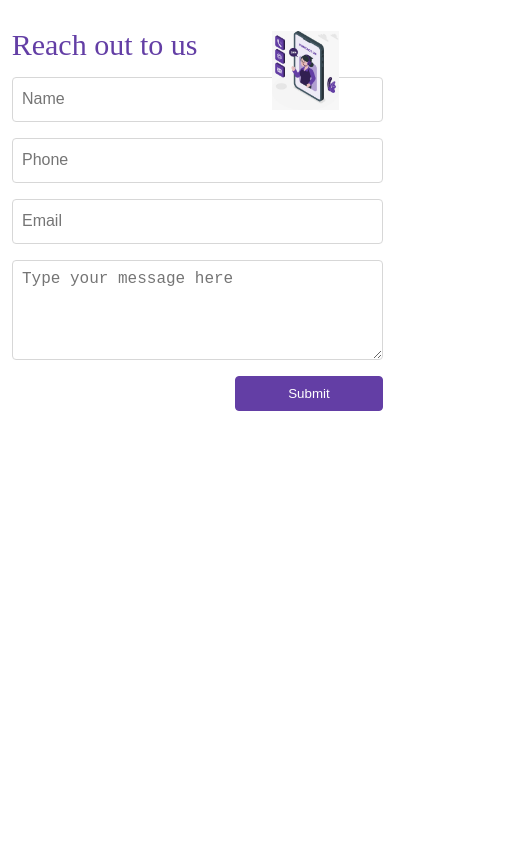
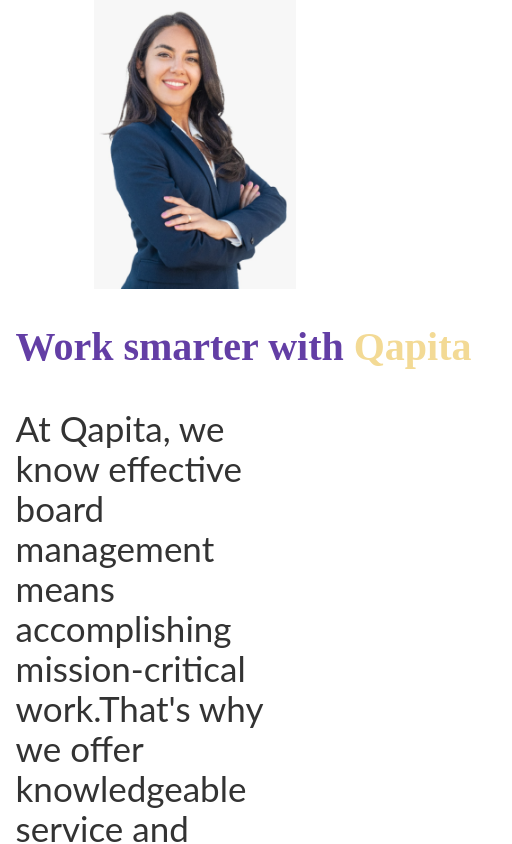
Before and after one commit to ShailajaTripathi/reachOut, a React (Create React App) app: page / in a window 390 px wide. Shown: the top 844 px of the page, 512 px wide, since content can reach past the window. Built offline with nearby package versions, Linux system fonts and the light colour scheme.

Commit message:
work component is  responsive

```diff
--- a/src/App.js
+++ b/src/App.js
@@ -1,11 +1,11 @@
 import './App.css';
-import Reach from './Components/Reach'
+// import Reach from './Components/Reach'
 import Work from './Components/Work'
 function App() {
   return (
     <div className="App">
-     {/* <Work/> */}
-     <Reach/>
+     <Work/>
+     {/* <Reach/> */}
     </div>
   );
 }
--- a/src/Components/Work.jsx
+++ b/src/Components/Work.jsx
@@ -38,7 +38,7 @@ function Work() {
               </p>
             </div>
             {/* second-card */}
-            <div className=" intuitive work-card-item">
+            <div className=" intuitive work-card-item right-card">
               <h1>INTUITIVE</h1>
               <p>
                 No learning curve: If you know one conferencing software, you
@@ -51,7 +51,7 @@ function Work() {
           {/* second card-row */}
           <div className="work-card-row">
             {/* first card */}
-            <div className="work-card-row">
+
               <div className="work-card-item">
                 <h1>FLEXIBLE</h1>
                 <p>
@@ -61,7 +61,7 @@ function Work() {
                 </p>
               </div>
               {/* second-card */}
-              <div className="work-card-item">
+              <div className="work-card-item right-card">
                 <h1>EXPERIENCED</h1>
                 <p>
                   Know that we've always got your back with on-demand resources
@@ -70,7 +70,6 @@ function Work() {
                 </p>
               </div>
             </div>
-          </div>
         </div>
       </div>
     </div>
--- a/src/Components/reach.css
+++ b/src/Components/reach.css
@@ -1,5 +1,3 @@
-
-/* @media (min-width:1025px)  { */
 .reachout-container{
     margin-top:3%;
     display:flex;
@@ -77,6 +75,7 @@ color:white;
     }
 
 } */
+/*-----------------------for tablets--------------------- */
 @media (max-width:950px) {
     /* .reachout-container{
         display: block;
@@ -97,7 +96,10 @@ color:white;
     }
 
 
+
 }
+
+/* --------------------for mobile devices---------------------- */
 @media (min-device-width: 200px)
 and (max-device-width: 700px)  {
     .reachout-container{
--- a/src/Components/work.css
+++ b/src/Components/work.css
@@ -1,30 +1,33 @@
-.workSmarter-container{
+.workSmarter-container {
     /*  */
-    margin-top:3%;
-    display:flex;
+    margin-top: 3%;
+    display: flex;
 
 }
+
 /*  styles of work image section */
-.work-image{
+.work-image {
     /*  */
 
     /* border:5px solid #633EA5; */
-    margin-left:-15%;
+    margin-left: -15%;
     margin-right: -15%;
 }
-.work-image img{
+
+.work-image img {
     /*  */
-    width:40%;
+    width: 40%;
 }
 
 
 /* styles of work-details title */
-.work-section{
+.work-section {
     /*  */
-    width:52%;
-    text-align:left;
+    width: 52%;
+    text-align: left;
 }
-.work-title{
+
+.work-title {
     font-family: 'Roboto Slab';
     font-style: normal;
     font-weight: 700;
@@ -34,13 +37,15 @@
     color: #633EA5;
 
     /* additional styles */
-    text-align:left;
+    text-align: left;
 }
-.span-item{
+
+.span-item {
     /* */
-    color:#F3DA95
+    color: #F3DA95
 }
-.work-title-description{
+
+.work-title-description {
     font-family: 'Lato';
     font-style: normal;
     font-weight: 400;
@@ -54,13 +59,14 @@ color: #333333;
 
 
 /* cards styles starts here */
-.work-card-row{
+.work-card-row {
     /*  */
     display: flex;
     /* margin:3%;
    */
 }
-.work-card-item{
+
+.work-card-item {
     background: #EAE1F9;
     border: 2px solid #FFFFFF;
     box-sizing: border-box;
@@ -68,14 +74,121 @@ box-shadow: 0px 4px 4px rgba(0, 0, 0, 0.25);
     border-radius: 25px;
 
     /* additional styles */
-padding:3%;
-margin-left:2%;
+    padding: 3%;
+    margin-left: 2%;
     margin-bottom: 2%;
 }
-.intuitive{
+
+.intuitive {
     background: #FCF8EF;
     border: 2px solid #FFFFFF;
     box-sizing: border-box;
     box-shadow: 0px 4px 4px rgba(0, 0, 0, 0.25);
     border-radius: 25px;
 }
+
+/*-----------------------------for mobile view --------------------------- */
+@media (max-width:950px) {
+
+    .workSmarter-container {
+        flex-direction: column;
+        width: 100%;
+        margin: 0;
+        padding: 0;
+
+    }
+
+    .work-section {
+        margin-left: 4%;
+        width: 70%;
+        /* margin-right: -55%; */
+    }
+
+    .work-title {
+        white-space: nowrap;
+        font-size: 40px;
+
+    }
+
+    .work-title-description {
+        /* white-space: nowrap; */
+        font-size: 35px;
+        line-height: 40px;
+        color: #333333;
+    }
+
+    .work-card-container {
+        margin-top: 10%;
+    }
+    .work-card-row{
+        margin:0;
+        width: 130%;
+    }
+
+    .right-card {
+        margin-left: 5%;
+    }
+
+    .work-card-item {
+        width: 150%;
+        height: 65%;
+        margin-bottom: 5%;
+    }
+
+    .work-card-item h1 {
+        font-size: 36px;
+    }
+
+    .work-card-item p {
+        font-size: 27px;
+    }
+}
+
+@media (min-device-width: 200px) and (max-device-width: 700px) {
+
+    .workSmarter-container {
+        flex-direction: column;
+        width: 100%;
+
+    }
+
+    .work-section {
+        margin-left: 8%;
+        margin-right: -55%;
+
+
+    }
+
+    .work-title {
+        white-space: nowrap;
+        font-size: 25px;
+
+    }
+
+    .work-title-description {
+        /* white-space: nowrap; */
+        font-size: 17px;
+        width: 100%;
+        line-height: normal;
+        display: inline;
+        margin: 0;
+        color: #333333;
+    }
+
+    .work-card-row {
+        flex-direction: column;
+    }
+
+    .work-card-item {
+        width: 90%;
+        height: 70%;
+        padding: 3%;
+        margin-left: 1%;
+        margin-bottom: 7%;
+        margin-right: 2%;
+    }
+
+    .work-card-item h1 {
+        font-size: 30px;
+    }
+}
```
Lines whose indentation alone changed are shown as unchanged.
